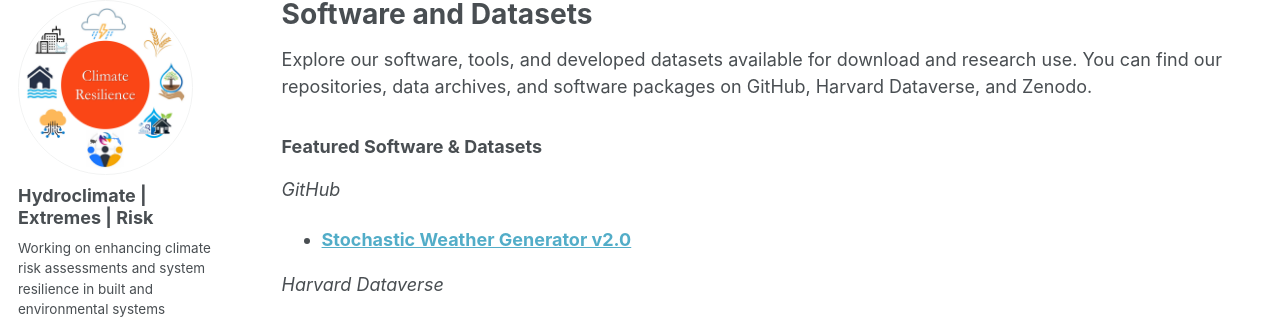
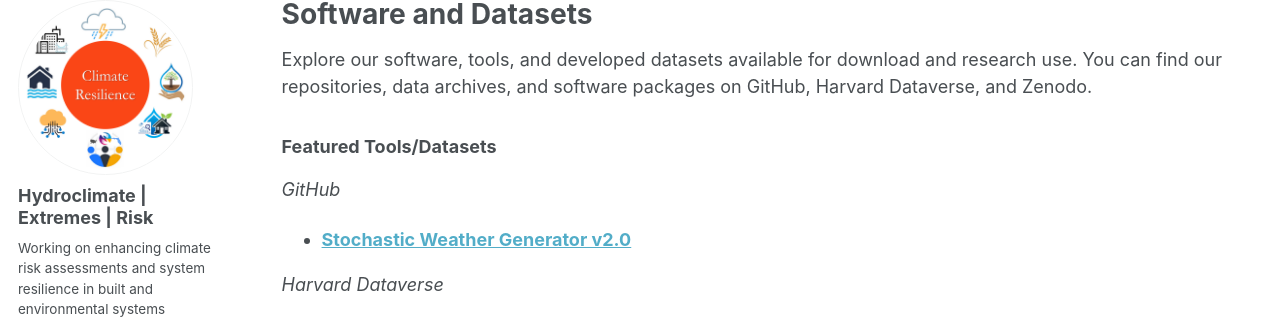
Before and after one commit to nassernajibi/lab, a Jekyll site: the page built from _pages/software-datasets.md, in a window 1280 px wide and 1002 px high. Shown: the part 106-433 px from the top of the window. Built offline with Jekyll 4.4.1, drawn with Linux system fonts in a browser that asks for light colours; some web fonts are replaced.

Commit message:
Updated datasets

```diff
--- a/_pages/software-datasets.md
+++ b/_pages/software-datasets.md
@@ -7,7 +7,7 @@ author_profile: true  # Optional, depending on your theme
 
 Explore our software, tools, and developed datasets available for download and research use. You can find our repositories, data archives, and software packages on GitHub, Harvard Dataverse, and Zenodo.
 
-### Featured Software & Datasets
+### Featured Tools/Datasets
 
 *GitHub*
 - **[Stochastic Weather Generator v2.0](https://github.com/nassernajibi/WGEN-v2.0)**
```
